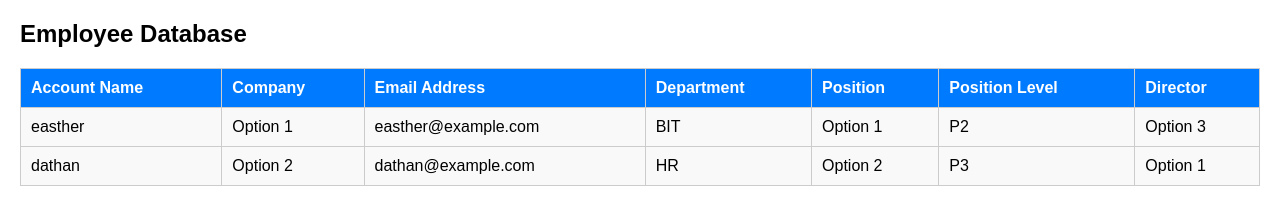
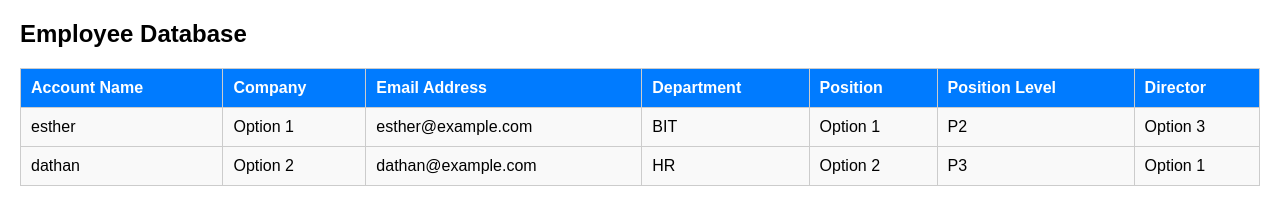
Before and after one commit to paician/Judicious-Incomplete-Pony-HTML, a website: page dataexample.html in a window 1280 px wide. Drawn offline with Linux system fonts and the light colour scheme.

Commit message:
Update dataexample.html

```diff
--- a/dataexample.html
+++ b/dataexample.html
@@ -39,9 +39,9 @@
             <th>Director</th>
         </tr>
         <tr>
-            <td>easther</td>
+            <td>esther</td>
             <td>Option 1</td>
-            <td>easther@example.com</td>
+            <td>esther@example.com</td>
             <td>BIT</td>
             <td>Option 1</td>
             <td>P2</td>
```
